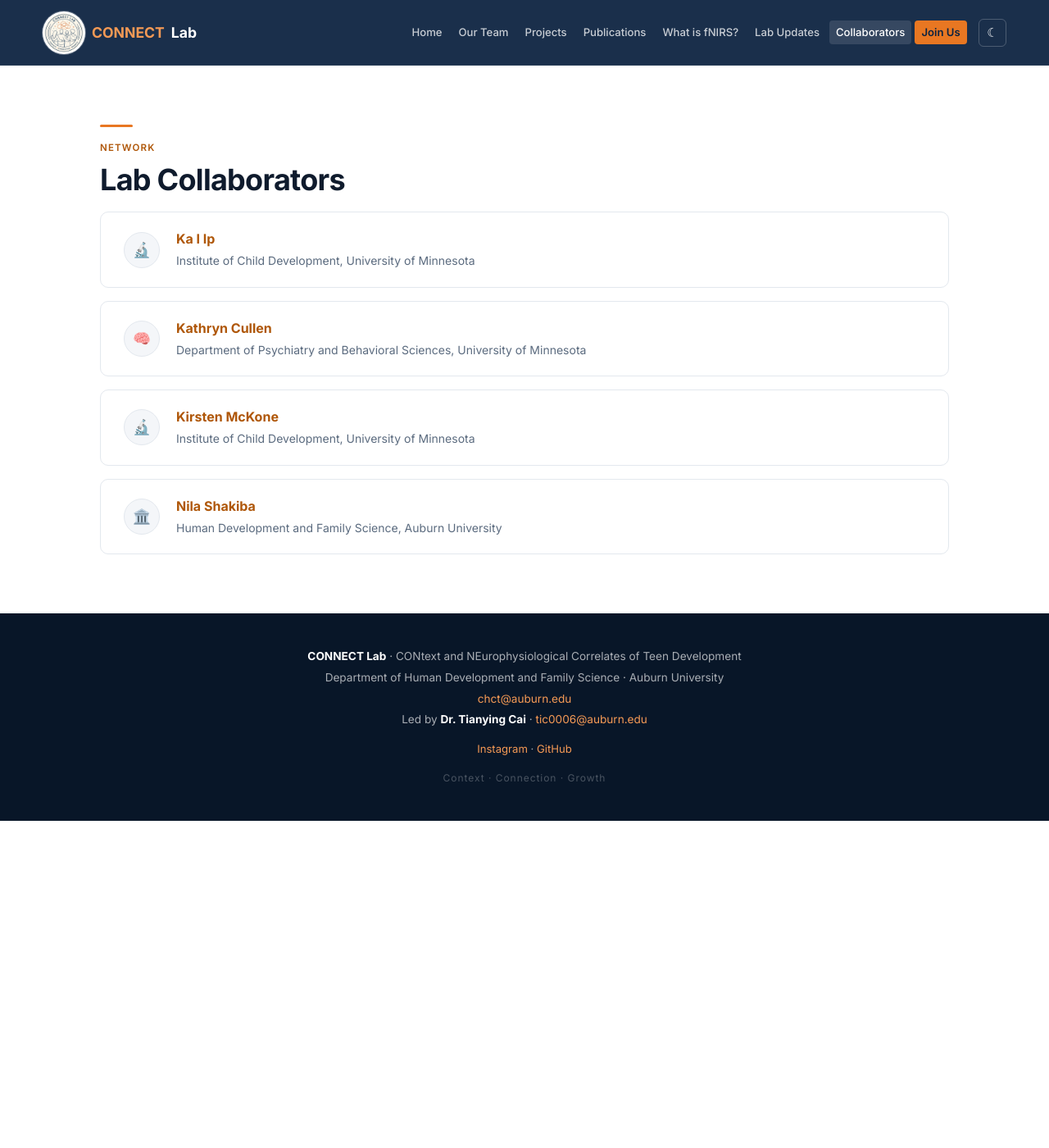
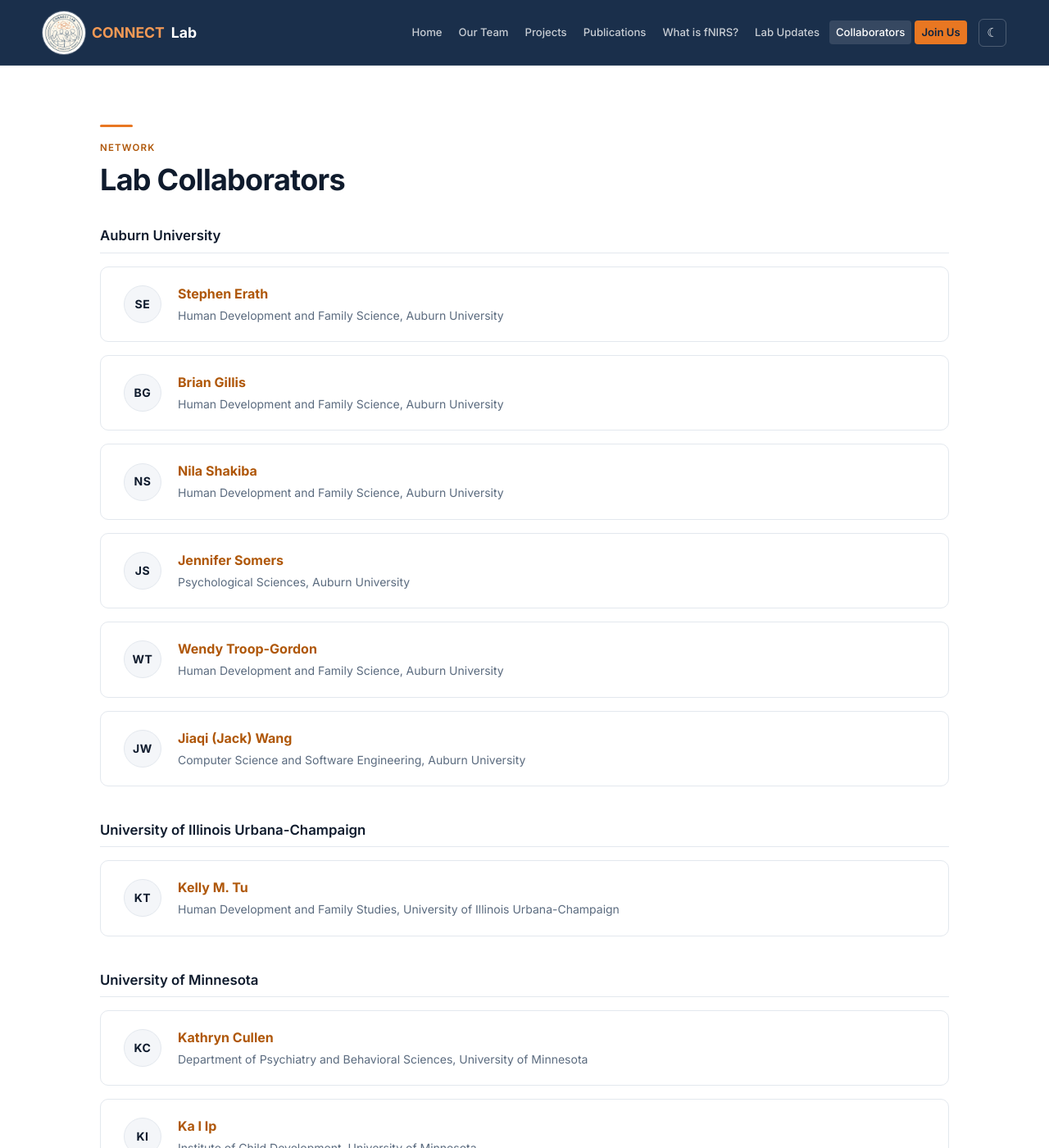
Before and after one commit to AU-CONNECT-Lab/CONNECT-lab, a Jekyll site: the page built from collaborators/index.html, in a window 1280 px wide and 1400 px high. Shown: the whole window at 82% size. Built offline with Jekyll 4.4.1, drawn with Linux system fonts in a browser that asks for light colours.

Commit message:
Add files via upload

```diff
--- a/_config.yml
+++ b/_config.yml
@@ -18,6 +18,13 @@
   instagram: "https://www.instagram.com/au_connect_lab/"
   github: "https://github.com/AU-CONNECT-Lab"
   lab_phone: ""        # optional
+
+# Visitor analytics — GoatCounter (https://www.goatcounter.com)
+# Privacy-friendly: no cookies, no personal data, nothing visitors must consent to.
+# Put the site code you pick when signing up in the quotes below.
+# Leave it empty ("") to switch visitor counting off everywhere.
+analytics:
+  goatcounter: "au-connect-lab"
 
 # Jekyll settings
 theme: null
--- /dev/null
+++ b/_includes/analytics.html
@@ -0,0 +1,20 @@
+{% comment %}
+  Visitor counting via GoatCounter — https://www.goatcounter.com
+
+  Privacy-friendly by design: no cookies are set, no personal data is
+  stored, and nothing here requires a consent banner.
+
+  Controlled from one line in _config.yml:
+
+      analytics:
+        goatcounter: "au-connect-lab"
+
+  Blank that value out and this file renders nothing, so counting stops
+  site-wide without touching any other page. The GoatCounter script also
+  ignores localhost on its own, so pages previewed on your own computer
+  are never counted.
+{% endcomment %}
+{% if site.analytics.goatcounter and site.analytics.goatcounter != "" %}
+<script data-goatcounter="https://{{ site.analytics.goatcounter }}.goatcounter.com/count"
+        async src="https://gc.zgo.at/count.js"></script>
+{% endif %}
--- a/_layouts/default.html
+++ b/_layouts/default.html
@@ -34,5 +34,6 @@
   {% include footer.html %}
 
   <script src="{{ site.baseurl }}/assets/js/main.js"></script>
+  {% include analytics.html %}
 </body>
 </html>
--- a/assets/css/main.css
+++ b/assets/css/main.css
@@ -393,13 +393,24 @@
   padding: 1.25rem 1.75rem;
   display: flex; align-items: center; gap: 1.25rem;
 }
+/* A monogram of the person's initials, not an emoji — it scales with
+   the text, reads the same on every platform, and looks deliberate. */
 .collaborator-icon {
-  width: 44px; height: 44px; border-radius: 50%;
+  width: 46px; height: 46px; border-radius: 50%;
   background: var(--ivory);
   display: flex; align-items: center; justify-content: center;
-  font-size: 1.1rem; flex-shrink: 0;
+  flex-shrink: 0;
   border: 1px solid var(--peach);
+  font-size: 0.875rem;
+  font-weight: 650;
+  letter-spacing: 0.04em;
+  color: var(--text);
 }
+.collaborator-card:hover .collaborator-icon {
+  border-color: var(--orange);
+  color: var(--orange-txt);
+}
+[data-theme="dark"] .collaborator-card:hover .collaborator-icon { color: var(--orange-lt); }
 .collaborator-info h3 { font-family: var(--font-serif); font-size: 1rem; color: var(--ink); margin-bottom: 0.15rem; }
 .collaborator-info p { font-size: 0.875rem; color: var(--slate); }
 
--- a/collaborators/index.html
+++ b/collaborators/index.html
@@ -2,39 +2,96 @@
 layout: default
 title: Lab Collaborators
 ---
+
+{% comment %}
+  Each collaborator shows a monogram of their initials rather than an
+  emoji. To add someone, copy a card and change the initials, name,
+  link, and affiliation.
+{% endcomment %}
 
 <div class="section">
   <div class="divider"></div>
   <p class="section-eyebrow">Network</p>
   <h2 class="section-title">Lab Collaborators</h2>
 
+  <h3 class="team-section-heading" style="margin-top:2rem;">Auburn University</h3>
   <div class="collaborator-list">
     <div class="collaborator-card">
-      <div class="collaborator-icon">🔬</div>
+      <div class="collaborator-icon" aria-hidden="true">SE</div>
       <div class="collaborator-info">
-        <h3><a href="https://icd.umn.edu/ka-i-ip" target="_blank">Ka I Ip</a></h3>
+        <h3><a href="https://humsci.auburn.edu/directory/profile.php?id=sae0001" target="_blank" rel="noopener">Stephen Erath</a></h3>
+        <p>Human Development and Family Science, Auburn University</p>
+      </div>
+    </div>
+    <div class="collaborator-card">
+      <div class="collaborator-icon" aria-hidden="true">BG</div>
+      <div class="collaborator-info">
+        <h3><a href="https://humsci.auburn.edu/directory/profile.php?id=gillibr" target="_blank" rel="noopener">Brian Gillis</a></h3>
+        <p>Human Development and Family Science, Auburn University</p>
+      </div>
+    </div>
+    <div class="collaborator-card">
+      <div class="collaborator-icon" aria-hidden="true">NS</div>
+      <div class="collaborator-info">
+        <h3><a href="https://humsci.auburn.edu/hdfs/faculty/n_shakiba.php" target="_blank" rel="noopener">Nila Shakiba</a></h3>
+        <p>Human Development and Family Science, Auburn University</p>
+      </div>
+    </div>
+    <div class="collaborator-card">
+      <div class="collaborator-icon" aria-hidden="true">JS</div>
+      <div class="collaborator-info">
+        <h3><a href="https://cla.auburn.edu/directory/jennifer-somers/" target="_blank" rel="noopener">Jennifer Somers</a></h3>
+        <p>Psychological Sciences, Auburn University</p>
+      </div>
+    </div>
+    <div class="collaborator-card">
+      <div class="collaborator-icon" aria-hidden="true">WT</div>
+      <div class="collaborator-info">
+        <h3><a href="https://www.socialdevelopmentlab.com/wtg.html" target="_blank" rel="noopener">Wendy Troop-Gordon</a></h3>
+        <p>Human Development and Family Science, Auburn University</p>
+      </div>
+    </div>
+    <div class="collaborator-card">
+      <div class="collaborator-icon" aria-hidden="true">JW</div>
+      <div class="collaborator-info">
+        <h3><a href="https://jackqqwang.github.io/" target="_blank" rel="noopener">Jiaqi (Jack) Wang</a></h3>
+        <p>Computer Science and Software Engineering, Auburn University</p>
+      </div>
+    </div>
+  </div>
+
+  <h3 class="team-section-heading" style="margin-top:2.5rem;">University of Illinois Urbana-Champaign</h3>
+  <div class="collaborator-list">
+    <div class="collaborator-card">
+      <div class="collaborator-icon" aria-hidden="true">KT</div>
+      <div class="collaborator-info">
+        <h3><a href="https://hdfs.illinois.edu/directory/ktfrantz" target="_blank" rel="noopener">Kelly M. Tu</a></h3>
+        <p>Human Development and Family Studies, University of Illinois Urbana-Champaign</p>
+      </div>
+    </div>
+  </div>
+
+  <h3 class="team-section-heading" style="margin-top:2.5rem;">University of Minnesota</h3>
+  <div class="collaborator-list">
+    <div class="collaborator-card">
+      <div class="collaborator-icon" aria-hidden="true">KC</div>
+      <div class="collaborator-info">
+        <h3><a href="https://med.umn.edu/bio/kathryn-cullen" target="_blank" rel="noopener">Kathryn Cullen</a></h3>
+        <p>Department of Psychiatry and Behavioral Sciences, University of Minnesota</p>
+      </div>
+    </div>
+    <div class="collaborator-card">
+      <div class="collaborator-icon" aria-hidden="true">KI</div>
+      <div class="collaborator-info">
+        <h3><a href="https://icd.umn.edu/ka-i-ip" target="_blank" rel="noopener">Ka I Ip</a></h3>
         <p>Institute of Child Development, University of Minnesota</p>
       </div>
     </div>
     <div class="collaborator-card">
-      <div class="collaborator-icon">🧠</div>
+      <div class="collaborator-icon" aria-hidden="true">KM</div>
       <div class="collaborator-info">
-        <h3><a href="https://med.umn.edu/bio/kathryn-cullen" target="_blank">Kathryn Cullen</a></h3>
-        <p>Department of Psychiatry and Behavioral Sciences, University of Minnesota</p>
-      </div>
-    </div>
-    <div class="collaborator-card">
-      <div class="collaborator-icon">🔬</div>
-      <div class="collaborator-info">
-        <h3><a href="https://icd.umn.edu/people/post-doctoral-fellows/kirsten-mckone" target="_blank">Kirsten McKone</a></h3>
+        <h3><a href="https://icd.umn.edu/people/post-doctoral-fellows/kirsten-mckone" target="_blank" rel="noopener">Kirsten McKone</a></h3>
         <p>Institute of Child Development, University of Minnesota</p>
-      </div>
-    </div>
-    <div class="collaborator-card">
-      <div class="collaborator-icon">🏛️</div>
-      <div class="collaborator-info">
-        <h3><a href="https://humsci.auburn.edu/hdfs/faculty/n_shakiba.php" target="_blank">Nila Shakiba</a></h3>
-        <p>Human Development and Family Science, Auburn University</p>
       </div>
     </div>
   </div>
```
